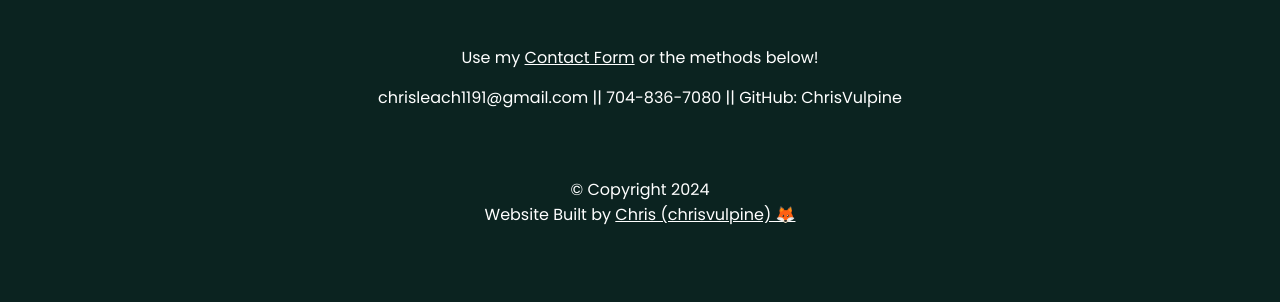
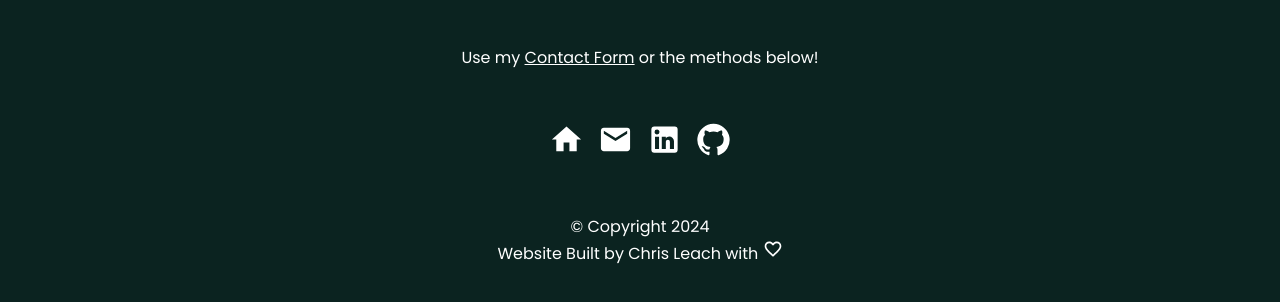
Before and after one commit to ChrisVulpine/portfolio-v3-react, a React (Vite) app: page / in a window 1280 px wide. Shown: the part 1917-2219 px from the top of the page. Before the commit the page ends 2196 px from the top, so only its background shows below. Built offline with nearby package versions, Linux system fonts and the light colour scheme.

Commit message:
completed footer work and reference links to external sites

```diff
--- a/src/components/Footer/Footer.jsx
+++ b/src/components/Footer/Footer.jsx
@@ -1,12 +1,37 @@
+import { useLocation, Link } from 'react-router-dom';
+import GitHubIcon from '@mui/icons-material/GitHub';
+import FavoriteBorderIcon from '@mui/icons-material/FavoriteBorder';
+import EmailIcon from '@mui/icons-material/Email';
+import LinkedInIcon from '@mui/icons-material/LinkedIn';
+import HomeIcon from '@mui/icons-material/Home';
+
 
 const Footer = () => {
+
+    const location = useLocation();
 return(
-<footer>
+<footer className="footer">
+<div>
+    {location.pathname !== '/contact' &&(
+    <a className='contact-link' href="#about">
+    <HomeIcon fontSize="large" /> </a>
+    )}
+    <a className='contact-link' href="mailto:chrisleach1191@gmail.com" target="_blank" rel="noopener noreferrer">
+    <EmailIcon fontSize="large" /> </a>
+    <a className='contact-link' href="https://www.linkedin.com/in/chris-leach-media/" target="_blank" rel="noopener noreferrer">
+    <LinkedInIcon fontSize="large" /> </a>
+    <a className='contact-link' href="https://github.com/chrisvulpine" target="_blank" rel="noopener noreferrer">
+    <GitHubIcon fontSize="large" /> </a>
+</div>
+
+<div className="bottom-text">
     <p className="copy">&copy; Copyright 2024</p>
     <p className="copy">
-    Website Built by <a href="https://github.com/ChrisVulpine" target="_blank"> Chris (chrisvulpine) &#x1F98A; </a>
+    Website Built by Chris Leach with <FavoriteBorderIcon fontSize="small" />
     </p>
-    </footer>
+</div>
+
+</footer>
     );
 };
 
--- a/src/index.css
+++ b/src/index.css
@@ -368,7 +368,17 @@ button[type="submit"]:hover {
   background-color: #ec7804;
 }
 
+
+.bottom-text {
+  padding-top: 50px;
+}
+
 /* Social buttons */
+
+.contact-link {
+  text-decoration: none;
+  padding: 5px;
+}
 
 .socials {
   display: flex;
--- a/src/pages/HomePage.jsx
+++ b/src/pages/HomePage.jsx
@@ -125,12 +125,6 @@ export default function HomePage() {
       <br>
       </br>
       <p> Use my <Link className="nav-link" to="/contact">Contact Form</Link> or the methods below!</p>
-      <div className="contact-form-container">
-        <div className="contact-form">
-          <p>chrisleach1191@gmail.com || 704-836-7080 || GitHub: ChrisVulpine</p>
-
-        </div>
-      </div>
     </section>
 
 
```
